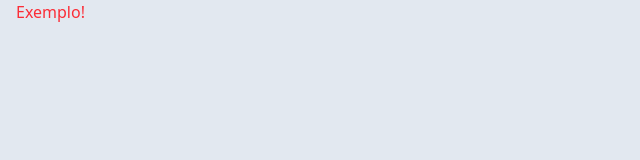
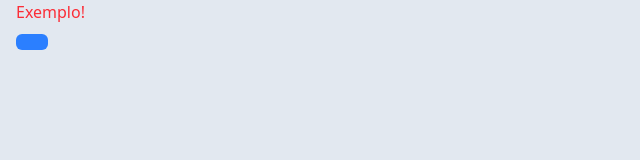
Before and after one commit to Girlaide/moody-landing-page, a React (Vite) app: page / in a window 1280 px wide. Shown: the top 160 px of the page, without its empty margins (0-640 px from the left). Built offline with nearby package versions, Linux system fonts and the light colour scheme.

Commit message:
import Button from './components/Button';

```diff
--- a/src/App.tsx
+++ b/src/App.tsx
@@ -1,10 +1,12 @@
 import { Layout } from './components/Layout';
 import { Hero } from './components/Hero';
+import { Button } from './components/Button';
 
 export function App() {
   return (
     <Layout>
       <Hero />
+      <Button />
     </Layout>
   );
 }
```
